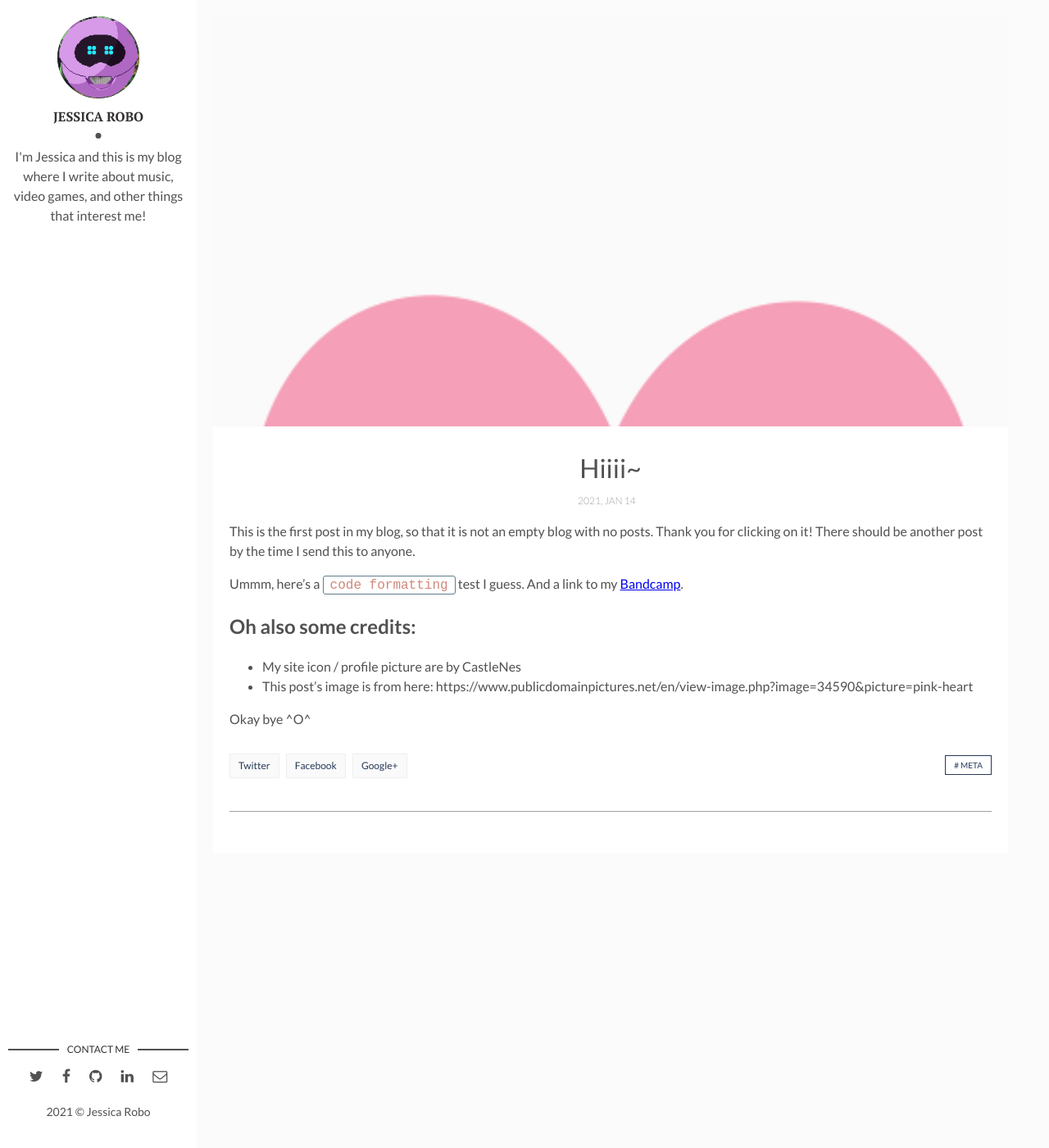
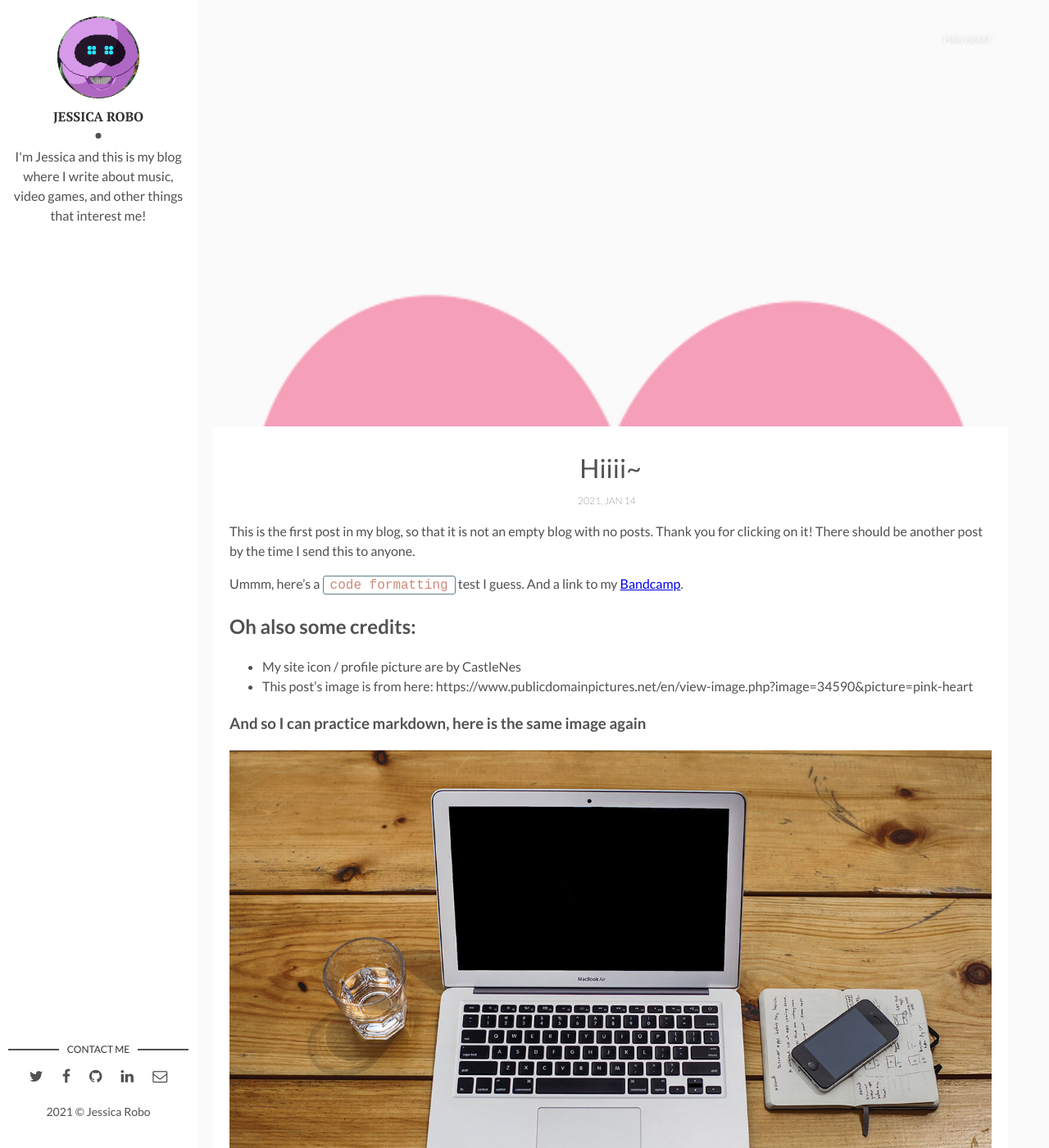
Before and after one commit to jessicarobo/jessicarobo.github.io, a Jekyll site: the page built from _posts/2021-01-14-hiiii~.markdown, in a window 1280 px wide and 1400 px high. Shown: the whole window at 82% size. Built offline with Jekyll 4.4.1, drawn with Linux system fonts in a browser that asks for light colours.

Commit message:
Update 2021-01-14-hiiii~.markdown

```diff
--- a/_posts/2021-01-14-hiiii~.markdown
+++ b/_posts/2021-01-14-hiiii~.markdown
@@ -4,6 +4,7 @@ title:  "Hiiii~"
 date:   2021-01-14 16:23:18 -0500
 description: <3 just a small introductory placeholder post.
 img: pink-heart.png
+fig-caption: pink heart
 tags: [meta]
 ---
 This is the first post in my blog, so that it is not an empty blog with no posts. Thank you for clicking on it! There should be another post by the time I send this to anyone.
@@ -15,6 +16,10 @@ Ummm, here's a `code formatting` test I guess. And a link to my [Bandcamp][jess-
 * My site icon / profile picture are by CastleNes
 * This post's image is from here: https://www.publicdomainpictures.net/en/view-image.php?image=34590&picture=pink-heart
 
+### And so I can practice markdown, here is the same image again
+
+![The same image]({{site.baseurl}}/assets/img/mac.jpg)
+
 Okay bye ^O^
 
 [jess-bandcamp]: https://jessicarobo.bandcamp.com/releases
```
